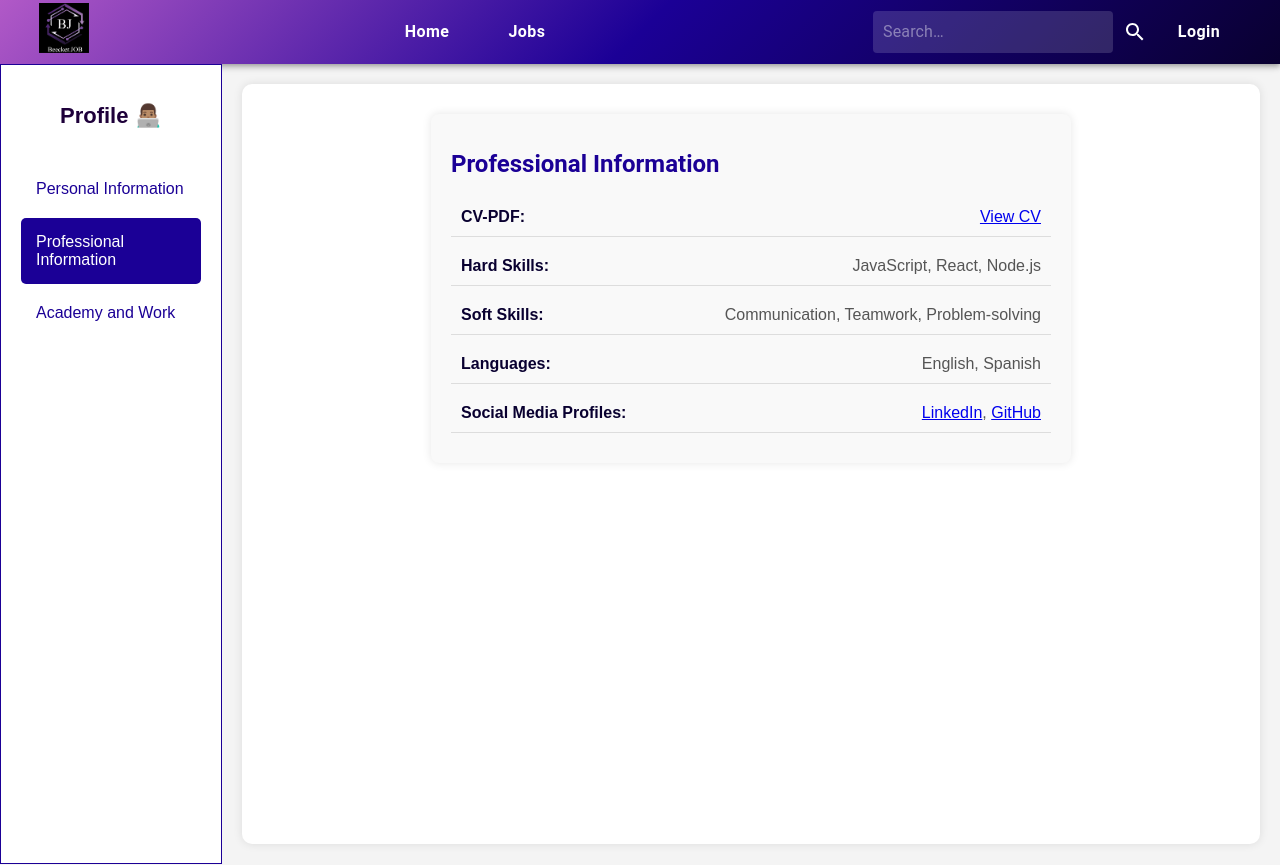
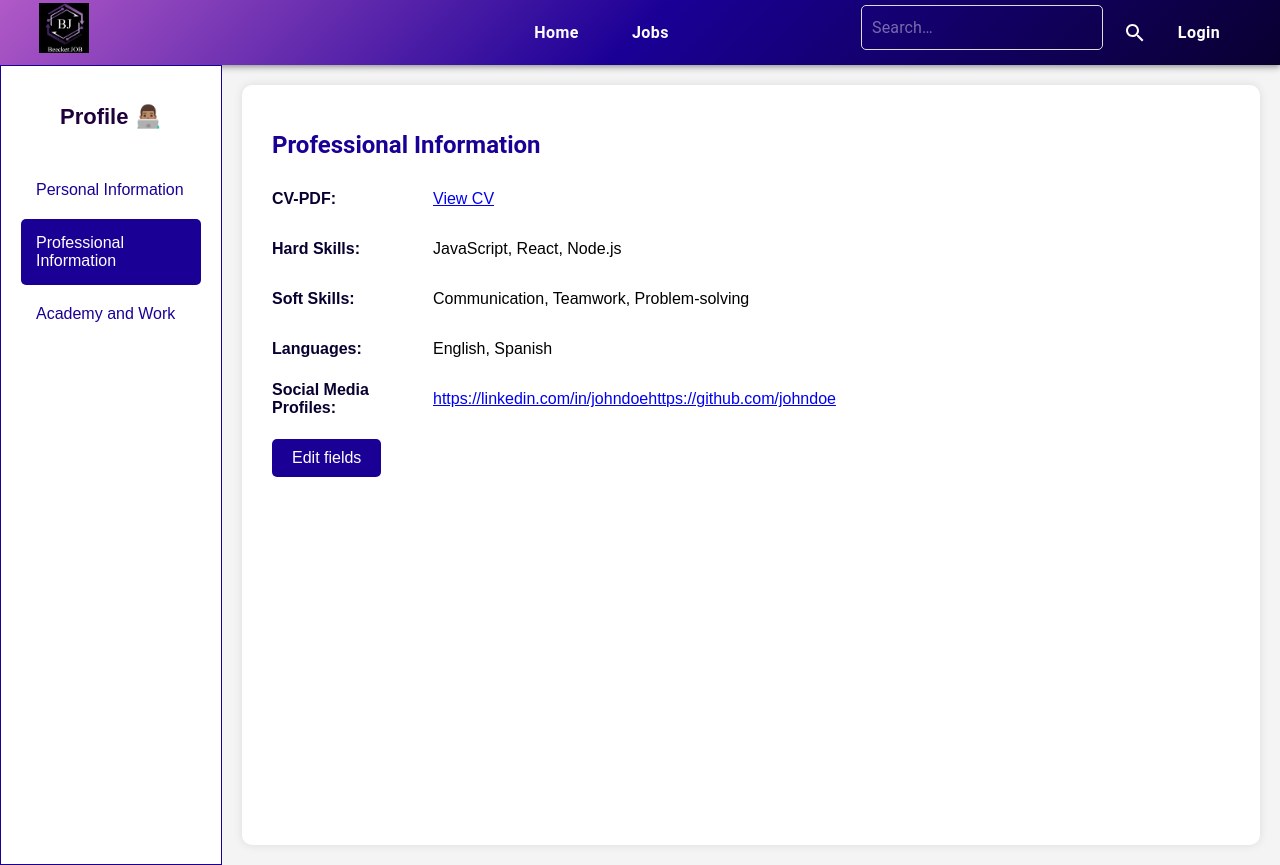
Before and after one commit to ChristianEMV/frontend-BeeJob, a React (Vite) app: page /profile in a window 1280 px wide. Both pictures are taken after a click on the item "Professional Information". Built offline with nearby package versions, Linux system fonts and the light colour scheme.

Commit message:
[ADD] "Edit Fields"
Se agrego la funcion de editar campos y guardar ademas de las alertas con la libreria SweetAlert

```diff
--- a/package.json
+++ b/package.json
@@ -17,7 +17,8 @@
     "@types/node": "^22.13.1",
     "react": "^19.0.0",
     "react-dom": "^19.0.0",
-    "react-router-dom": "^7.1.5"
+    "react-router-dom": "^7.1.5",
+    "sweetalert": "^2.1.2"
   },
   "devDependencies": {
     "@eslint/js": "^9.19.0",
--- a/src/components/Navbar/Navbar.css
+++ b/src/components/Navbar/Navbar.css
@@ -14,7 +14,10 @@
     flex-grow: 1;
     display: flex;
     justify-content: center;
-    gap: 16px; /* Ajusta el espacio entre los botones */
+    align-items: center; /* Asegura que los elementos estén centrados verticalmente */
+    gap: 10px; /* Ajusta el espacio entre los botones */
+    margin-left: 275px !important; /* Empuja el Box hacia el centro */
+    margin-right: auto !important; /* Empuja el Box hacia el centro */
   }
 
   .Toolbar img {
@@ -23,25 +26,25 @@
 
   .Toolbar .MuiButton-root {
     margin: 0 10px;
-    text-transform: none; /* Evita que el texto se transforme a mayúsculas */
-    font-size: 16px; /* Tamaño de fuente */
-    font-weight: bold; /* Negrita */
-    transition: background-color 0.3s ease; /* Transición suave */
+    text-transform: none;
+    font-size: 16px;
+    font-weight: bold;
+    transition: background-color 0.3s ease;
   }
 
   .Toolbar .MuiButton-root:hover {
-    background-color: rgba(27, 0, 150, 0.1); /* Efecto hover */
+    background-color: rgba(27, 0, 150, 0.1);
   }
 
   .Toolbar .MuiInputBase-root {
-    background: rgba(255, 255, 255, 0.15) !important;
+    background: rgba(0, 0, 0, 0) !important;
     padding: 5px 10px;
     border-radius: 4px;
-    color: inherit !important; /* Cambia el color según el estado */
+    color: inherit !important;
   }
 
   .Toolbar .MuiIconButton-root {
-    color: inherit !important; /* Cambia el color según el estado */
+    color: inherit !important;
   }
 
   .MuiMenu-paper {
--- a/src/components/Navbar/Navbar.tsx
+++ b/src/components/Navbar/Navbar.tsx
@@ -80,7 +80,6 @@
                   : "rgba(255, 255, 255, 0.15)",
                 color: "white",
                 ml: 1,
-                borderRadius: 1,
                 padding: "5px 10px",
               }}
             />
--- a/src/pages/Profile/Profile.css
+++ b/src/pages/Profile/Profile.css
@@ -27,16 +27,53 @@
 
 .profile-field {
   display: flex;
-    justify-content: space-between;
+  align-items: center;
   margin-bottom: 10px;
 }
 
 .profile-field label {
   font-weight: bold;
+  color: #090030;
+  width: 150px; /* Ajusta este valor según sea necesario */
 }
 
 .profile-field span {
-    color: #555;
+  flex: 1;
+  padding: 10px;
+  border: 1px solid transparent;
+  border-radius: 5px;
+}
+
+.profile-field input {
+  flex: 1;
+  width: calc(100% - 20px);
+  padding: 10px;
+  border: 1px solid #ddd;
+  border-radius: 5px;
+  font-size: 16px;
+  margin-bottom: 10px;
+  transition: border-color 0.3s ease;
+}
+
+.profile-field input:focus {
+  border-color: #1B0096;
+  outline: none;
+}
+
+button {
+  background-color: #1B0096;
+  color: white;
+  border: none;
+  padding: 10px 20px;
+  border-radius: 5px;
+  cursor: pointer;
+  font-size: 16px;
+  transition: background-color 0.3s ease;
+  margin-top: 10px; /* Ajusta este valor según sea necesario */
+}
+
+button:hover {
+  background-color: #090030;
 }
 
 body {
@@ -56,7 +93,7 @@
   width: 180px;
   background-color: #ffffff;
   color: #1B0096;
-    border:1px solid;
+  border: 1px solid;
   padding: 20px;
   display: flex;
   flex-direction: column;
@@ -118,16 +155,52 @@
 
 .profile-field {
   display: flex;
-    justify-content: space-between;
-    padding: 10px;
-    border-bottom: 1px solid #ddd;
+  align-items: center;
+  margin-bottom: 10px;
 }
 
 .profile-field label {
   font-weight: bold;
   color: #090030;
+  width: 150px;
 }
 
-.profile-field span {
-    color: #555;
+.profile-field span,
+.profile-field input {
+  flex: 1;
 }
+
+button {
+  background-color: #1B0096;
+  color: white;
+  border: none;
+  padding: 10px 20px;
+  border-radius: 5px;
+  cursor: pointer;
+  font-size: 16px;
+  transition: background-color 0.3s ease;
+  margin-top: 10px; /* Ajusta este valor según sea necesario */
+}
+
+button:hover {
+  background-color: #090030;
+}
+
+input[type="text"],
+input[type="email"],
+input[type="tel"] {
+  width: calc(100% - 20px);
+  padding: 10px;
+  border: 1px solid #ddd;
+  border-radius: 5px;
+  font-size: 16px;
+  margin-bottom: 10px;
+  transition: border-color 0.3s ease;
+}
+
+input[type="text"]:focus,
+input[type="email"]:focus,
+input[type="tel"]:focus {
+  border-color: #1B0096;
+  outline: none;
+}
--- a/src/pages/Profile/Profile.tsx
+++ b/src/pages/Profile/Profile.tsx
@@ -1,8 +1,79 @@
 import React, { useState } from 'react';
+import swal from 'sweetalert';
 import './Profile.css';
 
 const Profile = () => {
   const [selectedSection, setSelectedSection] = useState('personal');
+  const [isEditing, setIsEditing] = useState(false);
+  const [personalInfo, setPersonalInfo] = useState({
+    firstName: 'John',
+    lastName: 'Doe',
+    email: 'john.doe@example.com',
+    phoneNumber: '+1234567890',
+    addressState: 'California',
+    addressCountry: 'USA',
+  });
+  const [professionalInfo, setProfessionalInfo] = useState({
+    cvLink: 'path/to/cv.pdf',
+    hardSkills: 'JavaScript, React, Node.js',
+    softSkills: 'Communication, Teamwork, Problem-solving',
+    languages: 'English, Spanish',
+    socialMedia: 'https://linkedin.com/in/johndoe, https://github.com/johndoe',
+  });
+  const [academyInfo, setAcademyInfo] = useState({
+    degree: "Bachelor's in Computer Science",
+    university: 'XYZ University',
+    graduationYear: '2018',
+  });
+
+  const handleEditClick = () => {
+    setIsEditing(true);
+  };
+
+  const handleSaveClick = () => {
+    // Add validation logic here
+    if (selectedSection === 'personal') {
+      if (!personalInfo.firstName || !personalInfo.lastName || !personalInfo.email || !personalInfo.phoneNumber || !personalInfo.addressState || !personalInfo.addressCountry) {
+        swal('Error', 'All fields are required.', 'error');
+        return;
+      }
+      // Add more specific validation if needed
+    } else if (selectedSection === 'professional') {
+      if (!professionalInfo.cvLink || !professionalInfo.hardSkills || !professionalInfo.softSkills || !professionalInfo.languages || !professionalInfo.socialMedia) {
+        swal('Error', 'All fields are required.', 'error');
+        return;
+      }
+      // Add more specific validation if needed
+    } else if (selectedSection === 'academy') {
+      if (!academyInfo.degree || !academyInfo.university || !academyInfo.graduationYear) {
+        swal('Error', 'All fields are required.', 'error');
+        return;
+      }
+      // Add more specific validation if needed
+    }
+    setIsEditing(false);
+    swal('Success', 'Information saved successfully.', 'success');
+  };
+
+  const handleChange = (e: React.ChangeEvent<HTMLInputElement>) => {
+    const { name, value } = e.target;
+    if (selectedSection === 'personal') {
+      setPersonalInfo((prevInfo) => ({
+        ...prevInfo,
+        [name]: value,
+      }));
+    } else if (selectedSection === 'professional') {
+      setProfessionalInfo((prevInfo) => ({
+        ...prevInfo,
+        [name]: value,
+      }));
+    } else if (selectedSection === 'academy') {
+      setAcademyInfo((prevInfo) => ({
+        ...prevInfo,
+        [name]: value,
+      }));
+    }
+  };
 
   return (
     <div className="dashboard-container">
@@ -22,38 +93,150 @@
               Personal Information
             </h1>
             <div className="profile-info">
-              <div className="profile-field"><label>First Name:</label><span>John</span></div>
-              <div className="profile-field"><label>Last Name:</label><span>Doe</span></div>
-              <div className="profile-field"><label>Email:</label><span>john.doe@example.com</span></div>
-              <div className="profile-field"><label>Phone Number:</label><span>+1234567890</span></div>
-              <div className="profile-field"><label>Address State:</label><span>California</span></div>
-              <div className="profile-field"><label>Address Country:</label><span>USA</span></div>
+              <div className="profile-field">
+                <label>First Name:</label>
+                {isEditing ? (
+                  <input type="text" name="firstName" value={personalInfo.firstName} onChange={handleChange} />
+                ) : (
+                  <span>{personalInfo.firstName}</span>
+                )}
+              </div>
+              <div className="profile-field">
+                <label>Last Name:</label>
+                {isEditing ? (
+                  <input type="text" name="lastName" value={personalInfo.lastName} onChange={handleChange} />
+                ) : (
+                  <span>{personalInfo.lastName}</span>
+                )}
+              </div>
+              <div className="profile-field">
+                <label>Email:</label>
+                {isEditing ? (
+                  <input type="email" name="email" value={personalInfo.email} onChange={handleChange} />
+                ) : (
+                  <span>{personalInfo.email}</span>
+                )}
+              </div>
+              <div className="profile-field">
+                <label>Phone Number:</label>
+                {isEditing ? (
+                  <input type="tel" name="phoneNumber" value={personalInfo.phoneNumber} onChange={handleChange} />
+                ) : (
+                  <span>{personalInfo.phoneNumber}</span>
+                )}
+              </div>
+              <div className="profile-field">
+                <label>Address State:</label>
+                {isEditing ? (
+                  <input type="text" name="addressState" value={personalInfo.addressState} onChange={handleChange} />
+                ) : (
+                  <span>{personalInfo.addressState}</span>
+                )}
+              </div>
+              <div className="profile-field">
+                <label>Address Country:</label>
+                {isEditing ? (
+                  <input type="text" name="addressCountry" value={personalInfo.addressCountry} onChange={handleChange} />
+                ) : (
+                  <span>{personalInfo.addressCountry}</span>
+                )}
+              </div>
             </div>
+            {isEditing ? (
+              <button onClick={handleSaveClick}>Save</button>
+            ) : (
+              <button onClick={handleEditClick}>Edit fields</button>
+            )}
           </div>
         )}
         {selectedSection === 'professional' && (
-          <div className="profile-container">
+          <div>
             <h1 className="profile-title">Professional Information</h1>
             <div className="profile-info">
               <div className="profile-field">
                 <label>CV-PDF:</label>
-                <span><a href="path/to/cv.pdf" target="_blank">View CV</a></span>
+                {isEditing ? (
+                  <input type="text" name="cvLink" value={professionalInfo.cvLink} onChange={handleChange} />
+                ) : (
+                  <span><a href={professionalInfo.cvLink} target="_blank" rel="noopener noreferrer">View CV</a></span>
+                )}
               </div>
-              <div className="profile-field"><label>Hard Skills:</label><span>JavaScript, React, Node.js</span></div>
-              <div className="profile-field"><label>Soft Skills:</label><span>Communication, Teamwork, Problem-solving</span></div>
-              <div className="profile-field"><label>Languages:</label><span>English, Spanish</span></div>
-              <div className="profile-field"><label>Social Media Profiles:</label><span><a href="https://linkedin.com/in/johndoe" target="_blank">LinkedIn</a>, <a href="https://github.com/johndoe" target="_blank">GitHub</a></span></div>
+              <div className="profile-field">
+                <label>Hard Skills:</label>
+                {isEditing ? (
+                  <input type="text" name="hardSkills" value={professionalInfo.hardSkills} onChange={handleChange} />
+                ) : (
+                  <span>{professionalInfo.hardSkills}</span>
+                )}
+              </div>
+              <div className="profile-field">
+                <label>Soft Skills:</label>
+                {isEditing ? (
+                  <input type="text" name="softSkills" value={professionalInfo.softSkills} onChange={handleChange} />
+                ) : (
+                  <span>{professionalInfo.softSkills}</span>
+                )}
+              </div>
+              <div className="profile-field">
+                <label>Languages:</label>
+                {isEditing ? (
+                  <input type="text" name="languages" value={professionalInfo.languages} onChange={handleChange} />
+                ) : (
+                  <span>{professionalInfo.languages}</span>
+                )}
+              </div>
+              <div className="profile-field">
+                <label>Social Media Profiles:</label>
+                {isEditing ? (
+                  <input type="text" name="socialMedia" value={professionalInfo.socialMedia} onChange={handleChange} />
+                ) : (
+                  <span>{professionalInfo.socialMedia.split(', ').map((link, index) => (
+                    <a key={index} href={link} target="_blank" rel="noopener noreferrer">{link}</a>
+                  ))}</span>
+                )}
+              </div>
             </div>
+            {isEditing ? (
+              <button onClick={handleSaveClick}>Save</button>
+            ) : (
+              <button onClick={handleEditClick}>Edit fields</button>
+            )}
           </div>
         )}
         {selectedSection === 'academy' && (
-          <div className="profile-container">
+          <div>
             <h1 className="profile-title">Academy and Work</h1>
             <div className="profile-info">
-              <div className="profile-field"><label>Degree:</label><span>Bachelor's in Computer Science</span></div>
-              <div className="profile-field"><label>University:</label><span>XYZ University</span></div>
-              <div className="profile-field"><label>Graduation Year:</label><span>2018</span></div>
+              <div className="profile-field">
+                <label>Degree:</label>
+                {isEditing ? (
+                  <input type="text" name="degree" value={academyInfo.degree} onChange={handleChange} />
+                ) : (
+                  <span>{academyInfo.degree}</span>
+                )}
+              </div>
+              <div className="profile-field">
+                <label>University:</label>
+                {isEditing ? (
+                  <input type="text" name="university" value={academyInfo.university} onChange={handleChange} />
+                ) : (
+                  <span>{academyInfo.university}</span>
+                )}
+              </div>
+              <div className="profile-field">
+                <label>Graduation Year:</label>
+                {isEditing ? (
+                  <input type="text" name="graduationYear" value={academyInfo.graduationYear} onChange={handleChange} />
+                ) : (
+                  <span>{academyInfo.graduationYear}</span>
+                )}
+              </div>
             </div>
+            {isEditing ? (
+              <button onClick={handleSaveClick}>Save</button>
+            ) : (
+              <button onClick={handleEditClick}>Edit fields</button>
+            )}
           </div>
         )}
       </div>
```
Also changed, not shown: 1 other file (tests, documents, lock files or other folders). Lines whose indentation alone changed are shown as unchanged.
